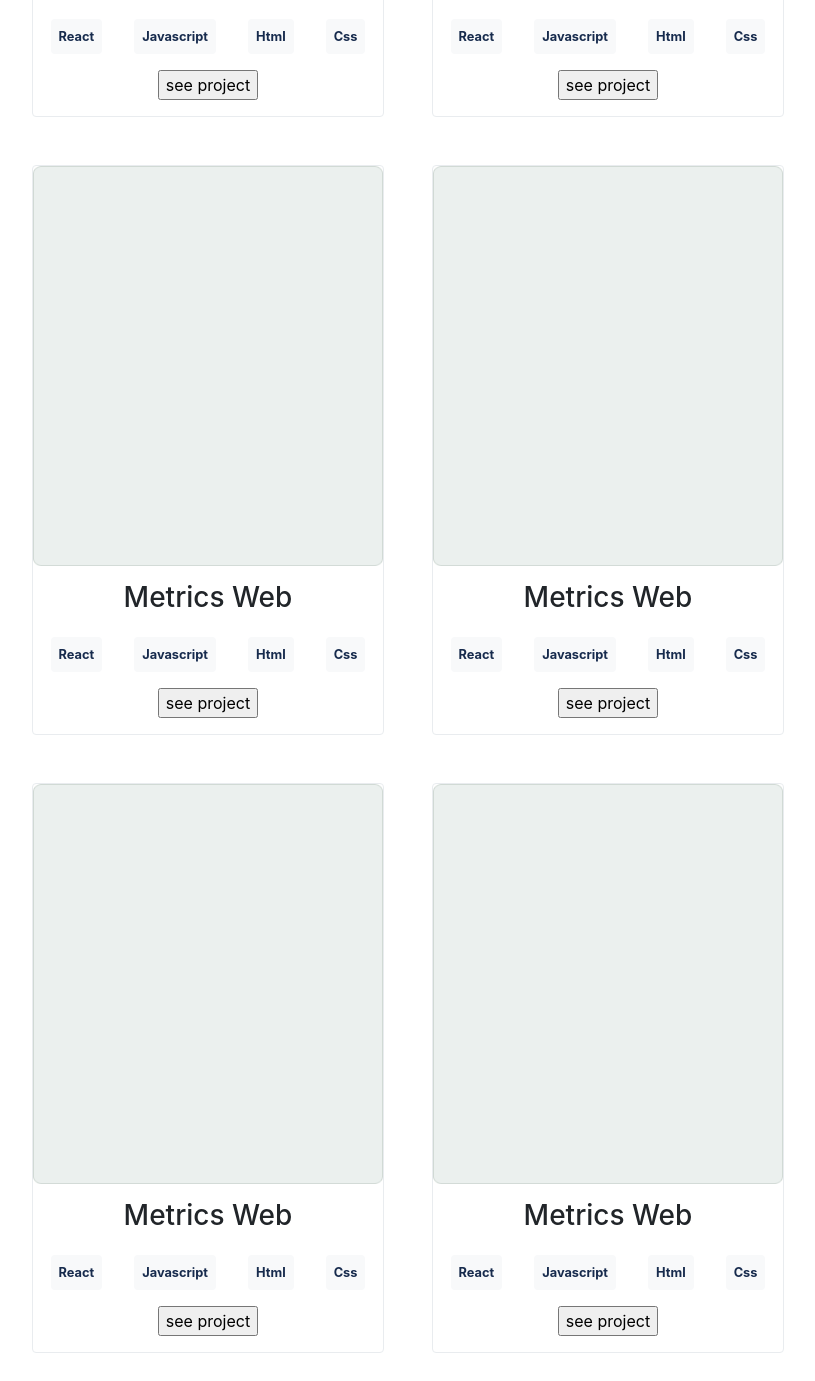
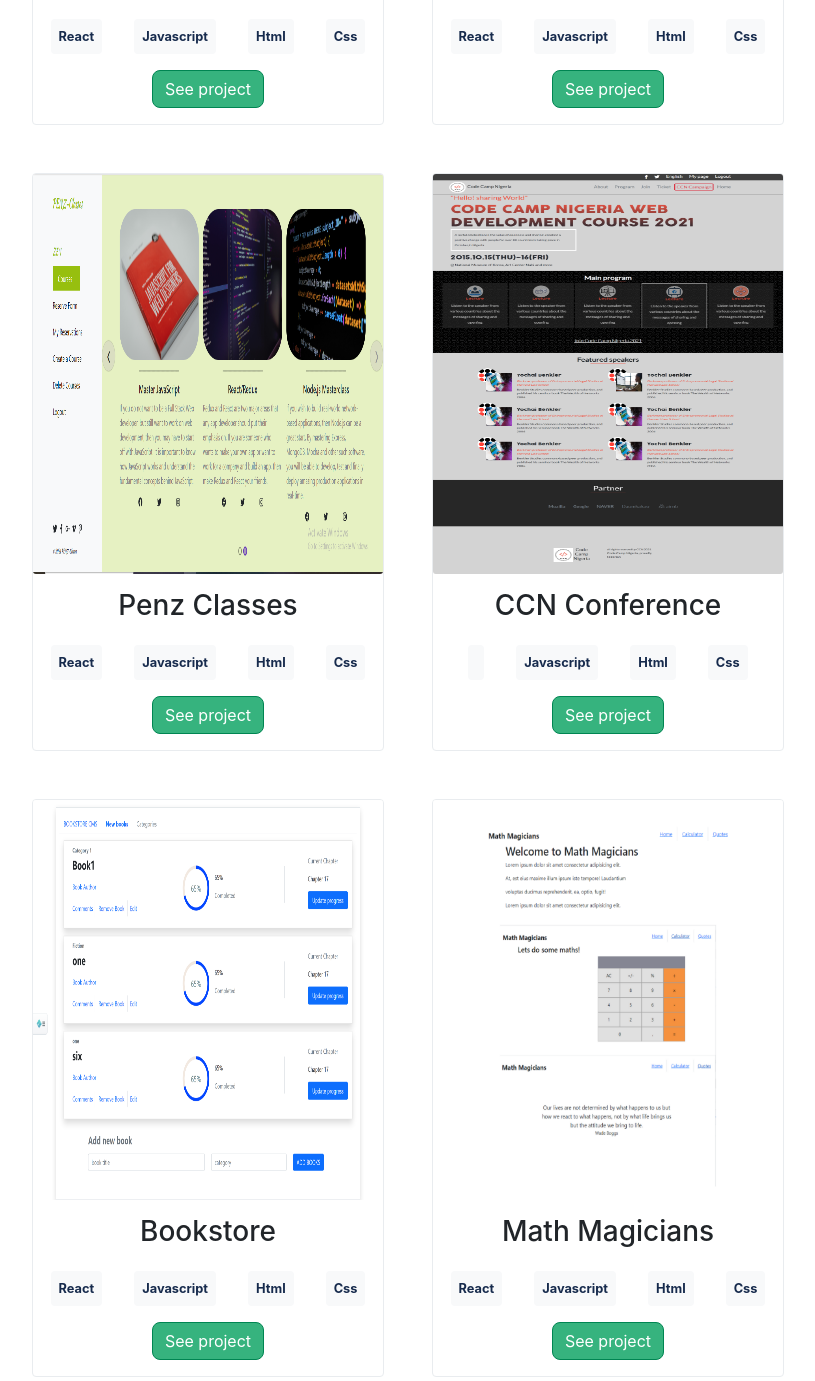
Before and after one commit to prolajumokeoni/portfolio, a website: page index.html in a window 1280 px wide. Shown: the part 1376-2757 px from the top of the page, without its empty margins (232-1047 px from the left). Drawn offline with nearby package versions, Linux system fonts and the light colour scheme.

Commit message:
Add popup array of objects

```diff
--- a/assets/styles.css
+++ b/assets/styles.css
@@ -1,28 +1,6 @@
 html {
   overflow-x: hidden;
 }
-.backdrop {
-  display: none;
-  position: fixed;
-  background: rgba(0, 0, 0, 0.5);
-  top: 0;
-  height: 100vh;
-  width: 100vw;
-  z-index: 1;
-}
-
-.modal {
-  display: none;
-  position: fixed;
-  background: white;
-  padding: 10px;
-  width: 260px;
-  top: 100px;
-  left: calc(50% - 140px);
-  z-index: 1;
-}
-
-
 
 .blue-font {
   color: #172b4d;
@@ -37,7 +15,7 @@ html {
 }
 
 .natural {
-  background-color: #ebf0ee;
+  background-color: #EBF0EE;
   padding: 5px;
 }
 
@@ -69,6 +47,66 @@ html {
   width: 100%;
 }
 
+.backdrop {
+  display: none;
+  position: fixed;
+  background: #C1C7D0;
+  top: 0;
+  height: 100%;
+  width: 100%;
+  margin: 0 auto;
+  z-index: 1;
+  left: 0;
+  right: 0;
+  border-radius: 5px;
+}
+
+.modal {
+  display: none;
+  position: absolute;
+  background: white;
+  width: 90%;
+  height: 600px;
+  margin-top: 30px;
+  margin: 0 auto;
+  top: 10px;
+  z-index: 1;
+  border-radius: 5px;
+}
+
+.card-img {
+  width: 350px;
+  height: 400px;
+}
+
+.popupcard-img {
+  margin-top: 10px;
+  width: 95%;
+  height: 250px;
+}
+
+.close {
+  position: absolute;
+  right: 10px;
+  color: #45a049;
+}
+
+.colorBtn {
+  color: white;
+ background-color: #36B37E;
+ border: none;
+ padding: 6px 12px;
+border-radius: 8px;
+border: 1px solid #008552;
+}
+
+.colorBtn:active {
+  background-color: #008552;
+  transform: translateY(4px);
+}
+.colorBtn:hover {
+  background-color: #45a049;
+}
 .works-title {
   border-bottom: 1px solid #36b37e;
   border-width: medium;
@@ -85,14 +123,6 @@ html {
   margin: 0 auto;
 }
 
-.card-img {
-  width: 350px;
-  height: 400px;
-}
-
-.popupcard-img {
-  width: 100px;
-}
 .know-me {
   margin: 0 auto;
   padding-bottom: 30px;
--- a/index.js
+++ b/index.js
@@ -2,56 +2,58 @@ const projectCard = document.getElementById("project");
 
 const project = [
   {
-		image: '../assets/images/cryptopopup.png',
+    image: "../assets/images/cryptopopup.png",
     title: "Crypto App",
     framework: "React",
-    description: "Crypto app is an application where users can get information about the crypto market, exchange rates & news",
+    description:
+    "Crypto app is an application where users can get information about the crypto market, exchange rates & news",
     live: "https://6274fd2b09ac785e9138b4aa--prcryptoapp.netlify.app/",
-    source: "https://github.com/prolajumokeoni/crypto-app"
+    source: "https://github.com/prolajumokeoni/crypto-app",
   },
   {
-		image: '../assets/images/placeholder.png',
+    image: "../assets/images/metricspopup.png",
     title: "Metrics Web",
     framework: "React",
-    description: "Crypto app is an application where users can get information about the crypto market, exchange rates & news",
+    description: "Metrics-Web is a single page application and API based website that displays two pages. The Home page, where you can see, top 12 posts titles. And the Posts page, where you can get more details on a blog posts.",
     live: "https://6274fd2b09ac785e9138b4aa--prcryptoapp.netlify.app/",
-    source: "https://github.com/prolajumokeoni/crypto-app"
+    source: "https://github.com/prolajumokeoni/metrics-web",
   },
   {
-		image: '../assets/images/placeholder.png',
-    title: "Metrics Web",
+    image: "../assets/images/penzpopup.png",
+    title: "Penz Classes",
     framework: "React",
-    description: "Crypto app is an application where users can get information about the crypto market, exchange rates & news",
-    live: "https://6274fd2b09ac785e9138b4aa--prcryptoapp.netlify.app/",
-    source: "https://github.com/prolajumokeoni/crypto-app"
+    description: "An online class app that allows users to see all available courses, reserve a spot in a class, see all reservations, add and delete courses",
+    live: "https://penz-classes.netlify.app/",
+    source: "https://github.com/prolajumokeoni/Penz_Classes_Frontend",
   },
   {
-		image: '../assets/images/placeholder.png',
-    title: "Metrics Web",
-    framework: "React",
-    description: "Crypto app is an application where users can get information about the crypto market, exchange rates & news",
-    live: "https://6274fd2b09ac785e9138b4aa--prcryptoapp.netlify.app/",
-    source: "https://github.com/prolajumokeoni/crypto-app"
+    image: "../assets/images/htmlpopup.png",
+    title: "CCN Conference",
+    framework: "",
+    description:
+      "Code Camp Nigeria is a web development course website, the project was built mainly for two screen sizes for mobile and desktop. This capstone project is developed to help implement all that has been learnt in the html-css module.",
+    live: "https://prolajumokeoni.github.io/html-css-capstone/",
+    source: "https://github.com/prolajumokeoni/html-css-capstone",
   },
   {
-		image: '../assets/images/placeholder.png',
-    title: "Metrics Web",
+    image: "../assets/images/bookpopup.png",
+    title: "Bookstore",
     Framework: "See project",
     framework: "React",
-    description: "Crypto app is an application where users can get information about the crypto market, exchange rates & news",
-    live: "https://6274fd2b09ac785e9138b4aa--prcryptoapp.netlify.app/",
-    source: "https://github.com/prolajumokeoni/crypto-app"
+    description: "Bookstore website is built with react and redux, feature of the website includes:Display a list of books,Add a book and Remove a selected book.",
+    live: "https://deploy-preview-4--serene-kare-79146f.netlify.app/",
+    source: "https://github.com/prolajumokeoni/bookstore",
   },
   {
-		image: '../assets/images/placeholder.png',
-    title: "Metrics Web",
+    image: "../assets/images/mathpopup.png",
+    title: "Math Magicians",
     framework: "React",
-    description: "Crypto app is an application where users can get information about the crypto market, exchange rates & news",
-    live: "https://6274fd2b09ac785e9138b4aa--prcryptoapp.netlify.app/",
-    source: "https://github.com/prolajumokeoni/crypto-app"
+    description:
+      "Math magicians is a website for all fans of mathematics. It is a Single Page App (SPA) that allows users to: Make simple calculations, Read a random math-related quote. By building this application, I will learn how to use React.",
+    live: "https://pro-magic.herokuapp.com/",
+    source: "https://github.com/prolajumokeoni/math-magicians",
   },
 ];
-
 
 const myProjects = document.getElementById("myProjects");
 for (let i = 0; i < project.length; i++) {
@@ -65,36 +67,35 @@ for (let i = 0; i < project.length; i++) {
 	<small class="blue-font font-weight-bold bg-light m-3 p-2 rounded">Html</small>
 	<small class="blue-font font-weight-bold bg-light m-3 p-2 rounded">Css</small>
 	</div>
+  <button onclick="openModal()" class="colorBtn mx-auto" type="button">See project</button>
+  <div onclick="closeModal()" class="backdrop">
+    <div class="modal">
+      <span onclick="closeModal()" class="close p-2">&times;</span>
+      <img class="popupcard-img" src="${project[i].image}">
+      <h3 class="pt-3">${project[i].title}</h3>
+      <div  class="d-flex text-center justify-content-center">
+      <small class="blue-font font-weight-bold bg-light m-3 p-2 rounded">${project[i].framework}</small>
+      <small class="blue-font font-weight-bold bg-light m-3 p-2 rounded">Javascript</small>
+      <small class="blue-font font-weight-bold bg-light m-3 p-2 rounded">Html</small>
+      <small class="blue-font font-weight-bold bg-light m-3 p-2 rounded">Css</small>
+      </div>
+        <p>${project[i].description}</p>
+        <button class="colorBtn" onclick="window.location.href='${project[i].live}';">See live <img  src="../assets/images/popuparrow.png"></button>
+        <button class="colorBtn" onclick="window.location.href='${project[i].source}';"> See source <img  src="../assets/images/gitpopup.png"></button>
 
-
-
-  <button onclick="openModal()" class="colorBtn mx-auto" type="button"> see project</button>
-  <div onclick="closeModal()" class="backdrop">
-        <div class="modal">
-
-    <span onclick="closeModal()" class="close">&times;</span>
-    <h3 class="pt-3">${project[i].title}</h3>
-    <img class="popupcard-img" src="${project[i].image}">
-            <p>${project[i].description}</p>
-            <button>Contact</button>
-            <button>Contact</button>
-        </div>
-        </div>
-  `;
-
+    </div>
+  </div>`;
 }
 
-let myModal = document.querySelector('.myModal');
-let backdrop = document.querySelector('.backdrop');
-let modal = document.querySelector('.modal');
-
+let backdrop = document.querySelector(".backdrop");
+let modal = document.querySelector(".modal");
 
 function openModal() {
-  backdrop.style.display = 'block';
-  modal.style.display = 'block';
+  backdrop.style.display = "block";
+  modal.style.display = "block";
 }
 
 function closeModal() {
-  backdrop.style.display = 'none';
-  modal.style.display = 'none;'
+  backdrop.style.display = "none";
+  modal.style.display = "none;";
 }
```
Also changed, not shown: assets/images/bookpopup.png (added), assets/images/gitpopup.png (added), assets/images/htmlpopup.png (added), assets/images/mathpopup.png (added), assets/images/metricspopup.png (added), assets/images/penzpopup.png (added), assets/images/popuparrow.png (added).
